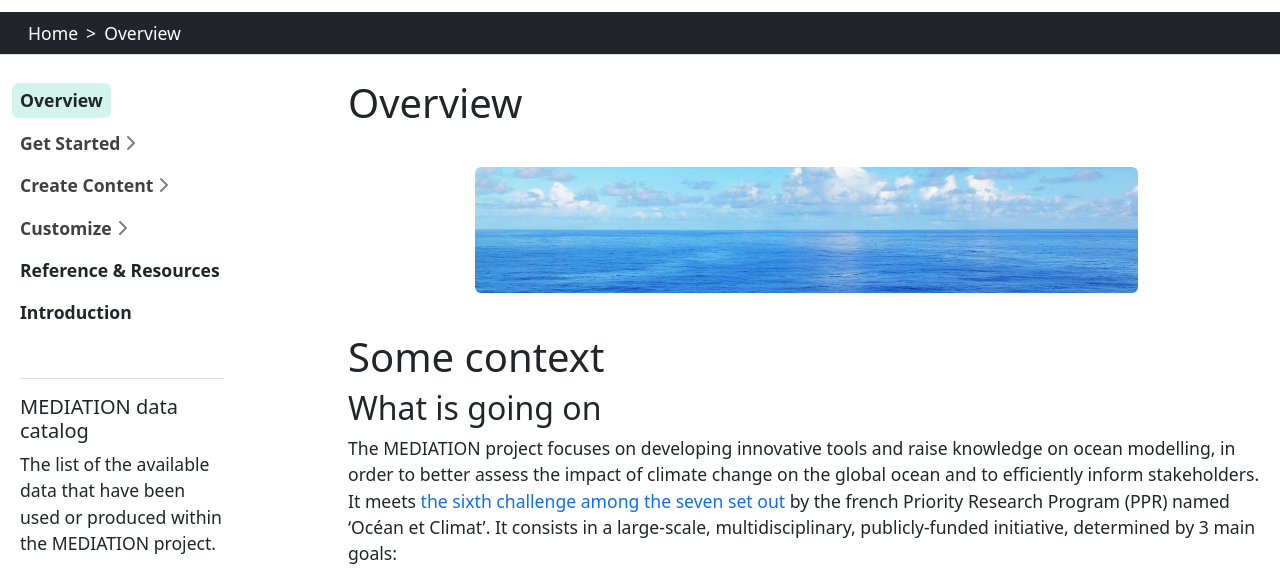
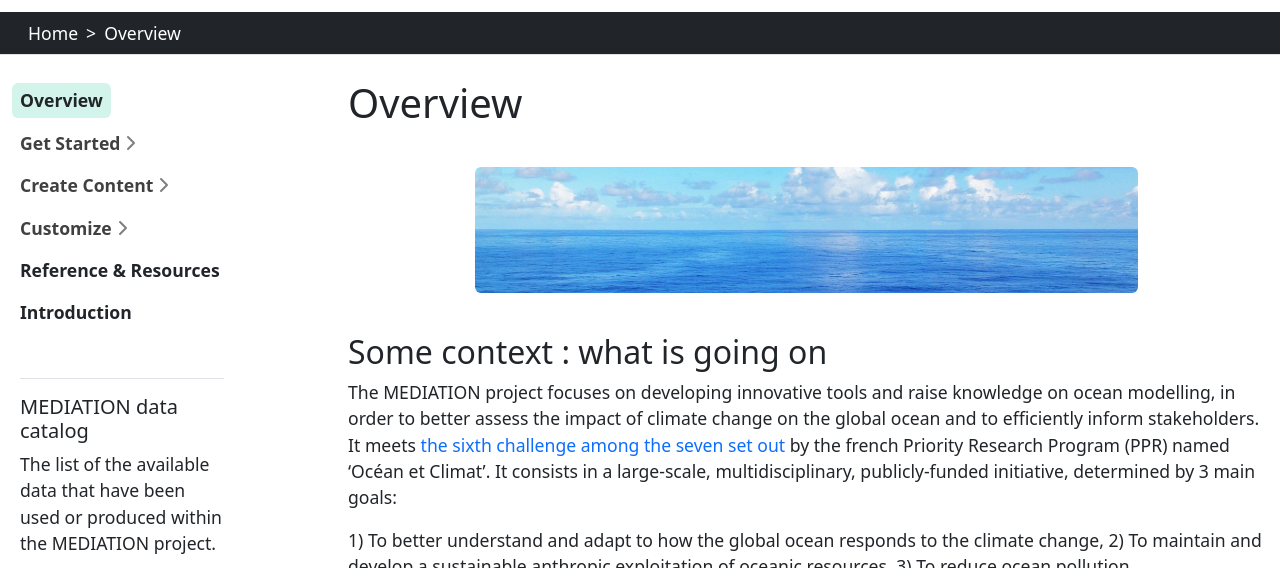
Before and after one commit to MEDIATION-ocean/mediation-catalog-webpage, a Jekyll site: the page built from content/overview.md, in a window 1280 px wide and 900 px high, cut to the strip 120-688 px from the top of the window. Built offline with Jekyll 4.4.1, drawn with Linux system fonts in a browser that asks for light colours.

```diff
--- a/content/overview.md
+++ b/content/overview.md
@@ -5,9 +5,7 @@ title: Overview
 
 {% include figure.html img="ocean-bandeau.jpg" alt="ocean bandeau" caption="" width="75%" %}
 
-# Some context
-
-## What is going on
+## Some context : what is going on
 
 The MEDIATION project focuses on developing innovative tools and raise knowledge on ocean modelling, in order to better assess the impact of climate change on the global ocean and to efficiently inform stakeholders. It meets [the sixth challenge among the seven set out](https://www.ocean-climat.fr/Le-PPR/Les-defis-du-PPR) by the french Priority Research Program (PPR) named 'Océan et Climat'. It consists in a large-scale, multidisciplinary, publicly-funded initiative, determined by 3 main goals:
 
```
